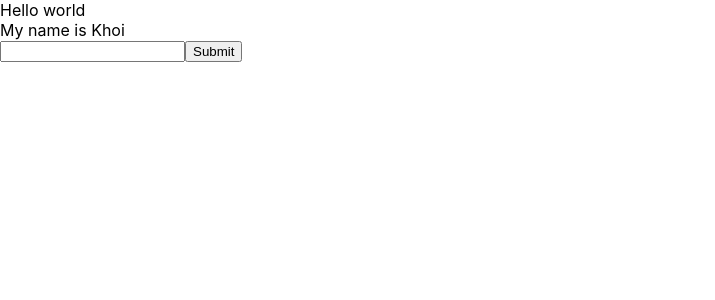
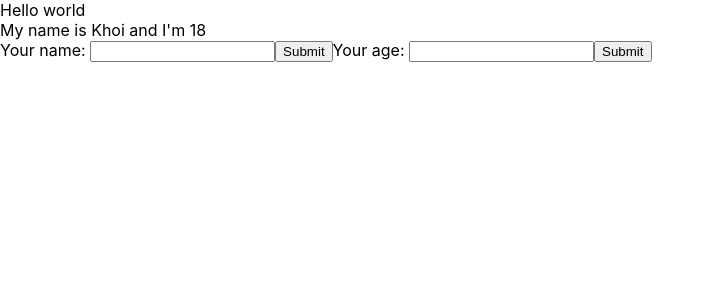
Before and after one commit to leminhkhoi-james/test-demo-react, a React (Create React App) app: page / in a window 1280 px wide. Shown: the top 300 px of the page, without its empty margins (0-715 px from the left). Built offline with nearby package versions, Linux system fonts and the light colour scheme.

Commit message:
Nesting Component

```diff
--- a/src/components/MyComponent.js
+++ b/src/components/MyComponent.js
@@ -1,45 +1,14 @@
 //class component
 //function component
 import React from "react";
+import UserInfo from "./UserInfo";
+class MyComponent extends React.Component {
 
-class MyComponent extends React.Component {
-  state ={
-  name:'Khoi',
-  address: 'hcm',
-  age: 18,
-  };
-
-  // handleClick(event) {
-  //   console.log("Click button");
-  //   console.log("My name is", this.state.name);
-
-  //   this.setState({
-  //     name: 'Eric'
-  //   })
-  // }
-
-  handleOnChangeInput = (event) =>{
-    this.setState({
-      name: event.target.value
-    })
-console.log(event, event.target.value)
-  }
-
-  handleOnSubmit = (event) => {
-    event.preventDefault()
-   console.log(this.state)
-  }
   // JSX
   render() {
-    return   (
+    return(
     <div>
-      My name is {this.state.name}
-       <form onSubmit={(event) => this.handleOnSubmit(event)}>
-        <input type="text"
-        onChange={(event) => this.handleOnChangeInput(event) }
-        />
-       <button>Submit</button>
-       </form>
+       <UserInfo/>
         </div>
         )  ;
   }
--- /dev/null
+++ b/src/components/UserInfo.js
@@ -0,0 +1,46 @@
+import React from "react";
+class UserInfo extends React.Component{
+    state ={
+        name:'Khoi',
+        address: 'hcm',
+        age: 18,
+        };
+
+        handleOnChangeInput = (event) =>{
+          this.setState({
+            name: event.target.value
+          })
+        }
+
+        handleOnChangeAge = (event) =>{
+          this.setState({
+            age: event.target.value
+          })
+        }
+        handleOnSubmit = (event) => {
+          event.preventDefault()
+         console.log(this.state)
+        }
+
+render(){
+    return(
+        <div>
+              My name is {this.state.name} and I'm {this.state.age}
+       <form onSubmit={(event) => this.handleOnSubmit(event)}>
+        <label>Your name: </label>
+        <input type="text"
+        onChange={(event) => this.handleOnChangeInput(event) }
+        />
+       <button>Submit</button>
+
+       <label>Your age: </label>
+        <input type="text"
+        onChange={(event) => this.handleOnChangeAge(event) }
+        />
+       <button>Submit</button>
+       </form>
+       </div>
+    )
+}
+}
+export default UserInfo;
```
